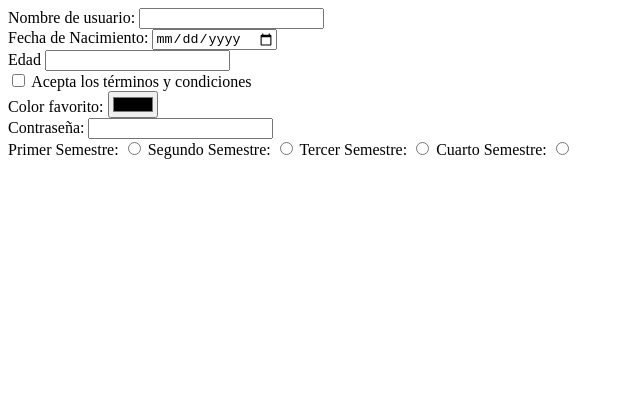
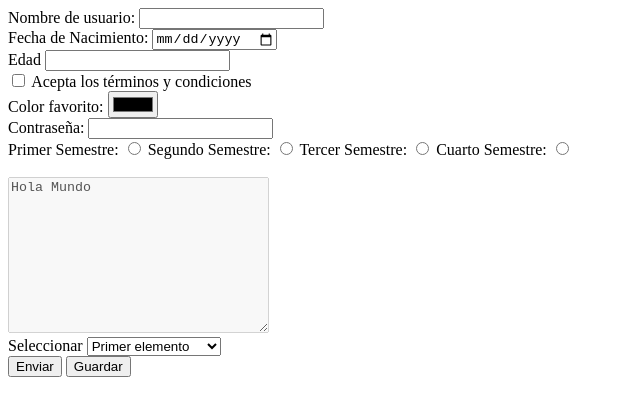
Before and after one commit to Fundamentos2122/prueba-HazaelTorr, a plain HTML site: page Formularios.html in a window 1280 px wide. Shown: the whole page, without its empty margins (0-640 px from the left). Drawn offline with Linux system fonts and the light colour scheme.

Commit message:
Adición de textarea

```diff
--- a/Formularios.html
+++ b/Formularios.html
@@ -34,6 +34,19 @@
         <input type="radio" name="semester">
         <label>Cuarto Semestre: </label>
         <input type="radio" name="semester">
+        <br><br>
+        <label for="description"></label>
+        <textarea name="description" id="" cols="30" rows="10" disabled>Hola Mundo</textarea>
+        <br>
+        <label for="">Seleccionar</label>
+        <select name="" id="">
+            <option value="1">Primer elemento</option>
+            <option value="2">Segundo elemento</option>
+            <option value="3">Tercer elemento</option>
+        </select>
+        <br>
+        <input type="submit" value="Enviar">
+        <button type="button">Guardar</button>
     </form>
 </body>
 </html>
```
